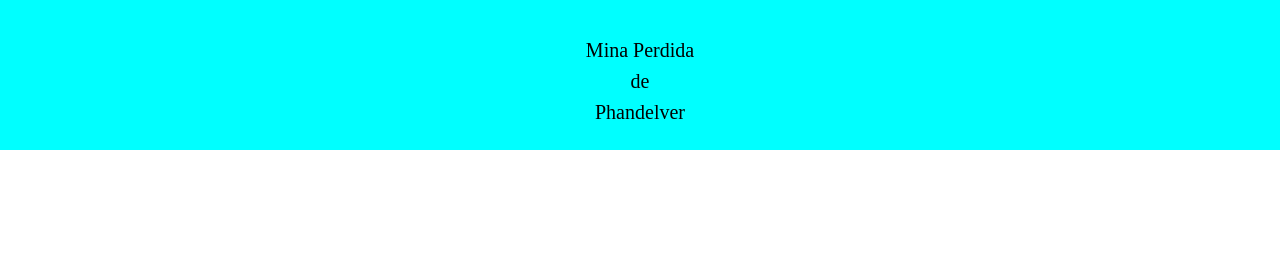
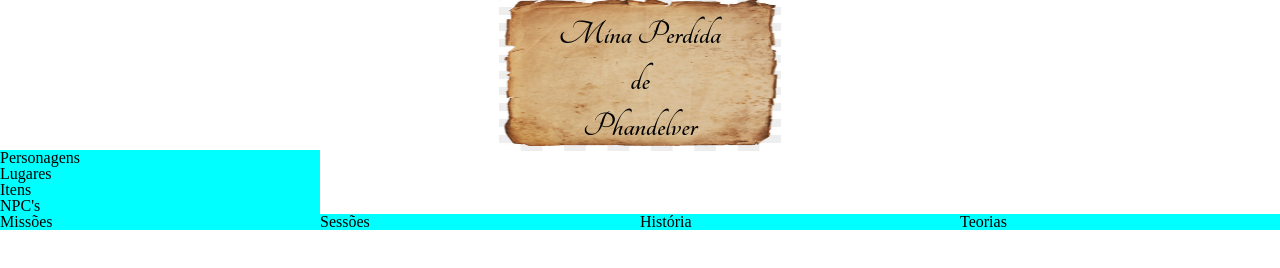
Before and after one commit to gabrielcarballo/phandelver, a plain HTML site: page index.html in a window 1280 px wide. Drawn offline with Linux system fonts and the light colour scheme; a web font is replaced by a local one.

Commit message:
Building mid buttons

```diff
--- a/index.html
+++ b/index.html
@@ -10,10 +10,43 @@
 </head>
 <body>
     <div class="flag">
+        <img src="./images/parchment2.jpg">
         <div class="phandelver">
             <p>Mina Perdida</p>
             <p>de</p>
             <p>Phandelver</p>
+        </div>
+    </div>
+    <div class="entire-content">
+        <div class="menu">
+            <div class="upper menu">
+                <div class="individual-button">
+                    Personagens
+                </div>
+                <div class="individual-button">
+                    Lugares
+                </div>
+                <div class="individual-button">
+                    Itens
+                </div>
+                <div class="individual-button">
+                    NPC's
+                </div>
+            </div>
+            <div class="bottom-menu">
+                <div class="individual-button">
+                    Missões
+                </div>
+                <div class="individual-button">
+                    Sessões
+                </div>
+                <div class="individual-button">
+                    História
+                </div>
+                <div class="individual-button">
+                    Teorias
+                </div>
+            </div>
         </div>
     </div>
 
--- a/style.css
+++ b/style.css
@@ -1,4 +1,4 @@
-@import url('https://fonts.googleapis.com/css2?family=Bellefair&display=swap');
+@import url('https://fonts.googleapis.com/css2?family=Bellefair&family=Tangerine:wght@700&display=swap');
 
 *   {
     box-sizing: border-box;
@@ -10,11 +10,18 @@
 }
 
 .flag {
-    background-color: aqua;
     display: flex;
     align-items: center;
     justify-content: center;
     height: 150px;
+}
+
+.flag img {
+    position: absolute;
+    z-index: -1;
+    position: fixed;
+    height: 152px;
+    width: 22%;
 }
 
 .phandelver{
@@ -23,5 +30,22 @@
 }
 
 .phandelver p {
-    margin-top: 11px
+    margin-top: 11px;
+    z-index: 1;
+    font-family: 'Tangerine';
+    font-size: 35px;
 }
+
+.individual-button {
+    background-color: aqua;
+    width: 25%;
+    height: ;
+}
+
+.upper-menu{
+    display: flex;
+}
+
+.bottom-menu{
+    display: flex;
+}
```
Also changed, not shown: images/parchment.png (added), images/parchment2.jpg (added).
